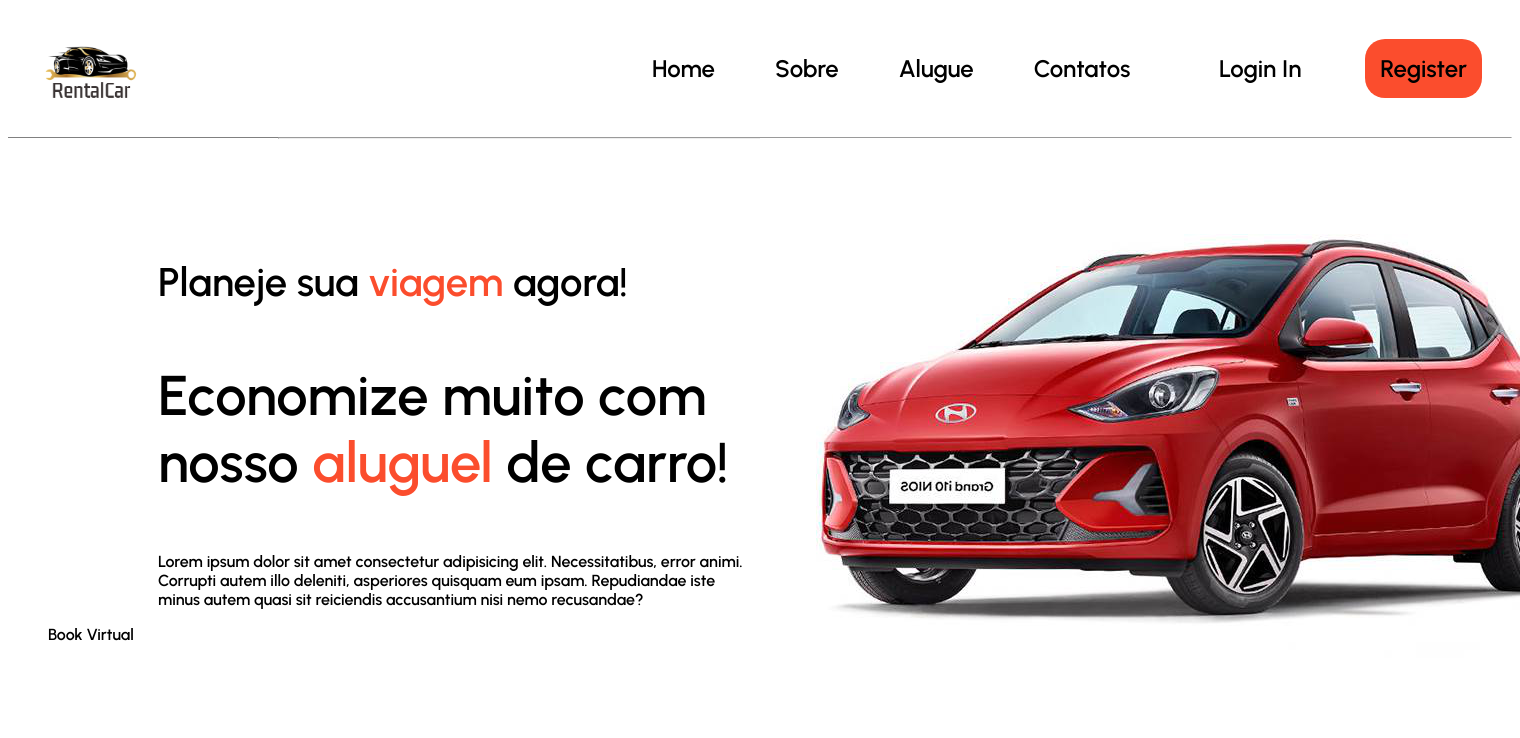
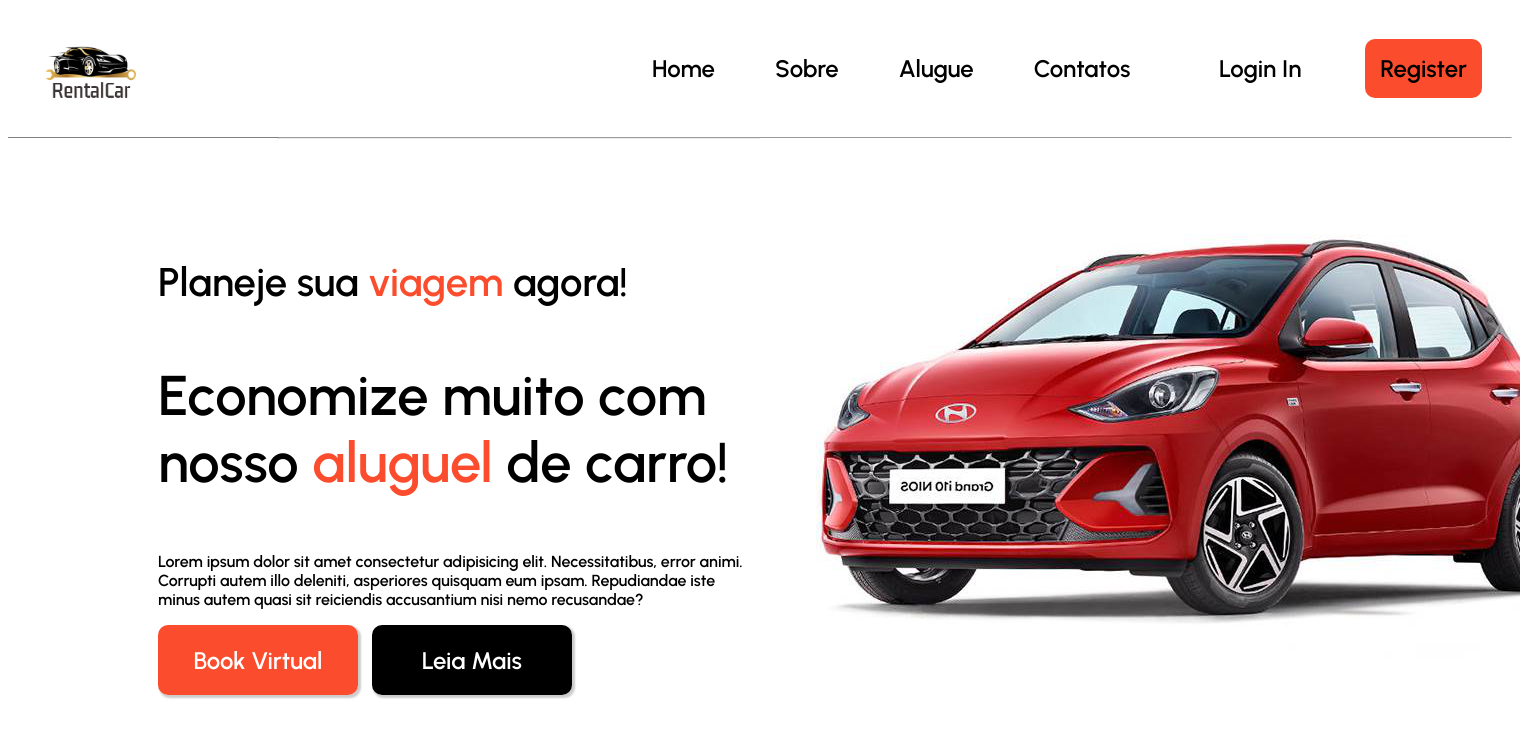
Before and after one commit to Gucostaa/projeto-rentalcar, a PHP site: page / in a window 1520 px wide; the page is wider, and only the part inside the window is pictured. Shown: the top 738 px of that part. Run offline with PHP 8.4, Linux system fonts and the light colour scheme.

Commit message:
rentalcar aside update

```diff
--- a/rentalcar/index.html
+++ b/rentalcar/index.html
@@ -65,12 +65,13 @@
         <p>Lorem ipsum dolor sit amet consectetur adipisicing elit. Necessitatibus, error animi. Corrupti autem illo deleniti, asperiores quisquam eum ipsam. Repudiandae iste minus autem quasi sit reiciendis accusantium nisi nemo recusandae?</p>
       </div>
     </div>
-    <div class="aside-btn">
-      <ul class="aside-btn-list">
-        <li>Book Virtual</li>
-      </ul>
-    </div>
   </aside>
+  <div class="aside-btn">
+    <ul class="aside-btn-list">
+        <li><button type="button" class="btn-book-virtual">Book Virtual</button></li>
+        <li><button type="button" class="btn-leia-mais">Leia Mais</button></li>
+    </ul>
+</div>
 
   <section class="section2">
     <div>
--- a/rentalcar/style.css
+++ b/rentalcar/style.css
@@ -126,7 +126,7 @@
     margin: 30px;
     background-color: #fb4d2d;
     padding: 15px;
-    border-radius: 20px;
+    border-radius: 10px;
     transition: background-color 0.3s ease; /* Adiciona uma transição suave para a mudança de cor */
 }
 
@@ -150,13 +150,14 @@
     margin-left: 150px;
     margin-top: -150px;
     float: left;
+
 }
 
 .htext {
     color: #fb4d2d;
 }
 
-.p1 {
+.p1{
     font-size: 2.5em;
 }
 
@@ -165,8 +166,46 @@
 }
 
 .aside-btn {
+    margin-top: 25px; /* Adiciona margem superior para separar dos parágrafos */
+    margin-left: 150px;
 }
 
 .aside-btn-list {
     list-style: none;
+    margin-left: 0; /* Define margem esquerda para zero */
+    padding: 0;
 }
+
+.aside-btn-list li {
+    display: inline-block; /* Faz com que os itens da lista fiquem em linha */
+    margin-right: 10px; /* Adiciona margem direita para separar os botões */
+    box-shadow: 2px 2px 2px 1px rgba(0, 0, 0, 0.2);
+    border-radius: 10px;
+
+}
+
+.btn-book-virtual {
+    width: 200px;
+    height: 70px;
+    text-align: center;
+    line-height: 70px; /* Alinha verticalmente o texto ao centro */
+    font-size: 1.5em;
+    color: white;
+    background-color: #fb4d2d; /* Cor de fundo para o botão "Book Virtual" */
+    border: none; /* Remove a borda */
+    border-radius: 10px; /* Adiciona borda arredondada */
+    cursor: pointer; /* Muda o cursor ao passar sobre os botões */
+}
+
+.btn-leia-mais {
+    width: 200px;
+    height: 70px;
+    text-align: center;
+    line-height: 70px; /* Alinha verticalmente o texto ao centro */
+    font-size: 1.5em;
+    color: white;
+    background-color: black; /* Cor de fundo para o botão "Leia Mais" */
+    border: none; /* Remove a borda */
+    border-radius: 10px; /* Adiciona borda arredondada */
+    cursor: pointer; /* Muda o cursor ao passar sobre os botões */
+}
```
